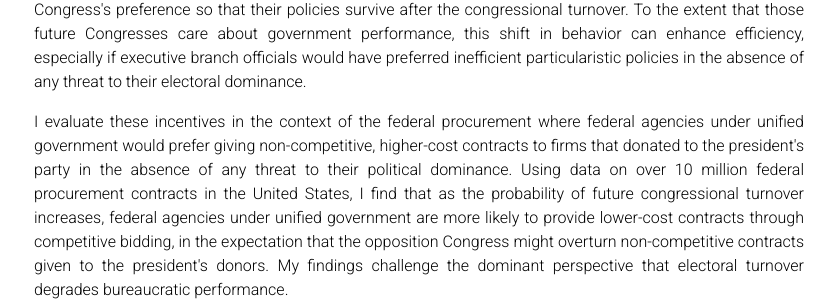
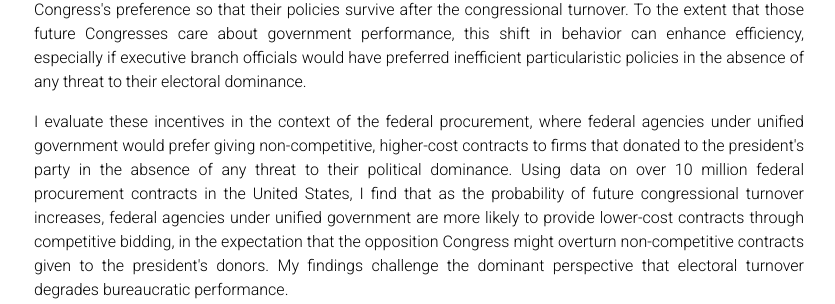
Before and after one commit to kyuwon-lee/kyuwon-lee.github.io, a Jekyll site: the page built from _pages/Research.md, in a window 1280 px wide and 1296 px high. Shown: the part 440-744 px from the top of the window, without its empty margins (221-1056 px from the left). Built offline with Jekyll 4.4.1, drawn with Linux system fonts in a browser that asks for light colours; comment, search, counter and statistics services are not loaded; a style sheet for code colours, icons or effects is not loaded.

Commit message:
Update Research.md

```diff
--- a/_pages/Research.md
+++ b/_pages/Research.md
@@ -12,7 +12,7 @@ nav: true
 Do political actors attempt to "lock in" their preferred policies in response to anticipated electoral turnover, and does this generate government inefficiencies? Conventional accounts suggest that executive agencies expecting waning power due to electoral turnover have incentives to insulate their preferred policies through cumbersome and inefficient bureaucratic procedures. This argument is premised on an assumption that adversaries will find it difficult or impossible to overturn those policies via formal means. But in numerous policy areas, those adversaries may have informal means at their disposal that are far easier to implement. In those areas, agencies facing the threat of electoral turnover may find it in their interest to reflect the future Congress's preference so that their policies survive after the congressional turnover. To the extent that those future Congresses care about government performance, this shift in behavior can enhance efficiency, especially if executive branch officials would have preferred inefficient particularistic policies in the absence of any threat to their electoral dominance.</font></p>
 
 <p style="text-align: justify;"><font size="3">
- I evaluate these incentives in the context of the federal procurement where federal agencies under unified government would prefer giving non-competitive, higher-cost contracts to firms that donated to the president's party in the absence of any threat to their political dominance. Using data on over 10 million federal procurement contracts in the United States, I find that as the probability of future congressional turnover increases, federal agencies under unified government are more likely to provide lower-cost contracts through competitive bidding, in the expectation that the opposition Congress might overturn non-competitive contracts given to the president's donors. My findings challenge the dominant perspective that electoral turnover degrades bureaucratic performance.</font></p>
+ I evaluate these incentives in the context of the federal procurement, where federal agencies under unified government would prefer giving non-competitive, higher-cost contracts to firms that donated to the president's party in the absence of any threat to their political dominance. Using data on over 10 million federal procurement contracts in the United States, I find that as the probability of future congressional turnover increases, federal agencies under unified government are more likely to provide lower-cost contracts through competitive bidding, in the expectation that the opposition Congress might overturn non-competitive contracts given to the president's donors. My findings challenge the dominant perspective that electoral turnover degrades bureaucratic performance.</font></p>
 
 
 ## peer-reviewed articles
```
